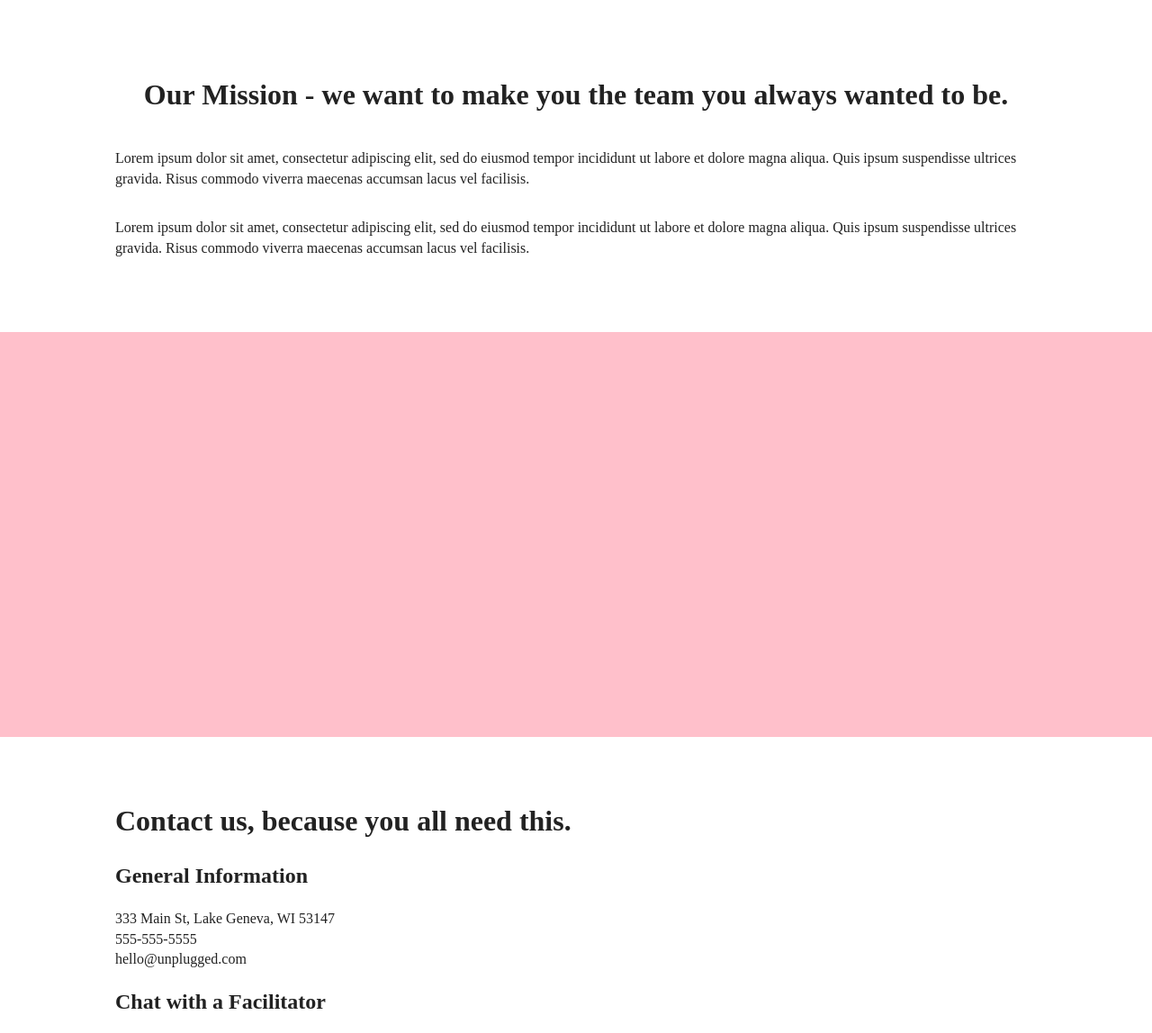
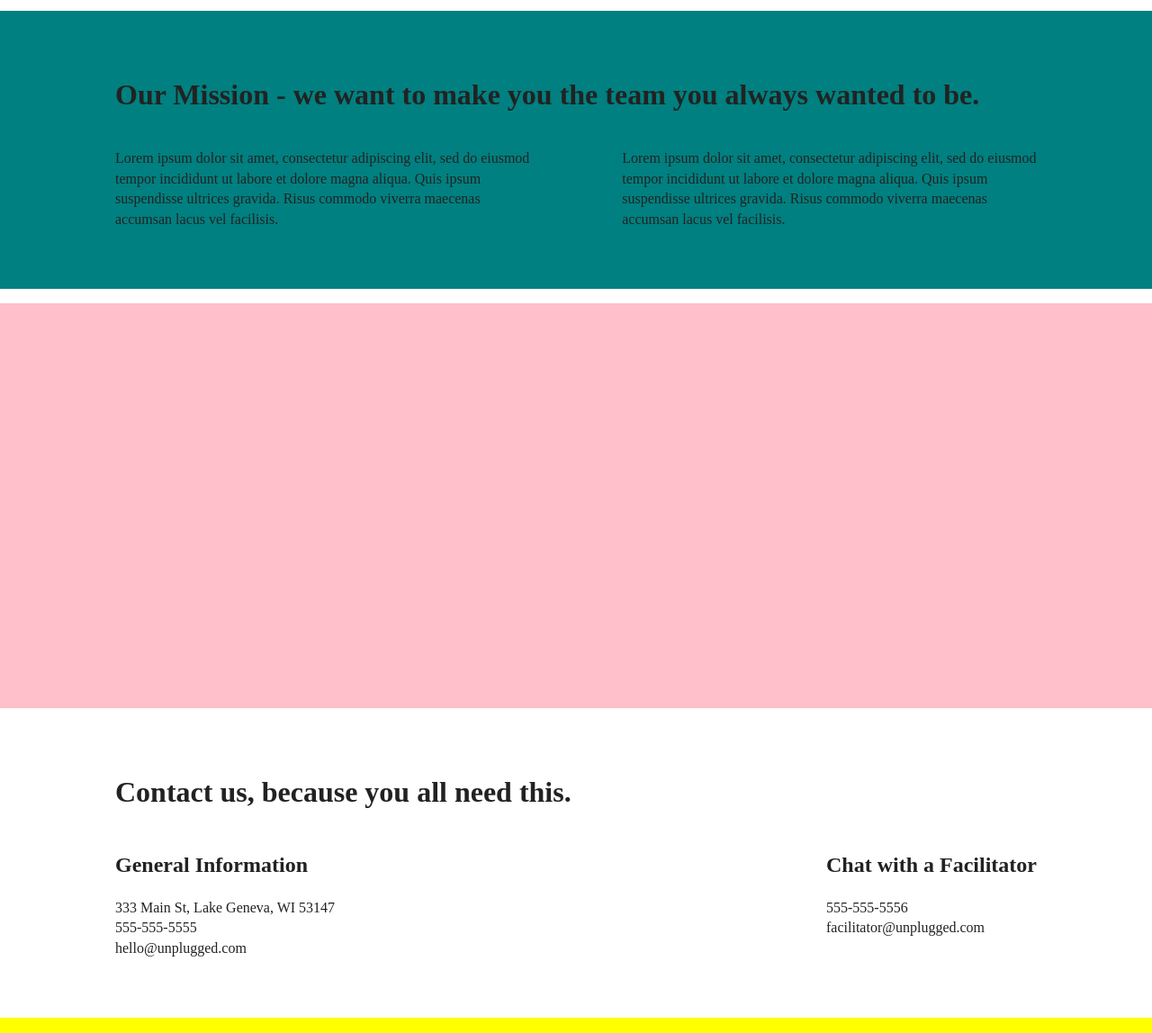
Before and after one commit to nikkinbird/unplugged-site, a website: page about/index.html in a window 1280 px wide. Shown: the part 79-1227 px from the top of the page at 90% size. Drawn offline with Linux system fonts and the light colour scheme.

Commit message:
About page mobile layout

```diff
--- a/about/index.html
+++ b/about/index.html
@@ -62,6 +62,7 @@
       <section class="contact-section">
         <div class="content-wrapper">
           <h1>Contact us, because you all need this.</h1>
+          <div class="contact-content">
             <div class="general">
               <h2>General Information</h2>
               <p>333 Main St, Lake Geneva, WI 53147<br>
@@ -72,6 +73,7 @@
               <h2>Chat with a Facilitator</h2>
               <p>555-555-5556<br>
                 facilitator@unplugged.com</p>
+            </div>
         </div>
         </div>
       </section>
--- a/css/main.css
+++ b/css/main.css
@@ -498,6 +498,30 @@ footer .content-wrapper {
   width: 80%;
 }
 
+/********** About Page *************/
+
+  .mission {
+    background-color: teal;
+  }
+
+  .mission-content {
+    justify-content: space-between;
+  }
+
+.mission-content p {
+  width: 45%;
+}
+
+.contact-section .content-wrapper h2 {
+  /*  width: 37.5%;  */
+}
+
+.contact-content {
+    display: flex;
+    justify-content: space-between;
+    align-items: flex-start;
+}
+
 }  /* End of tablet media query  */
 
 
```
Lines whose indentation alone changed are shown as unchanged.
